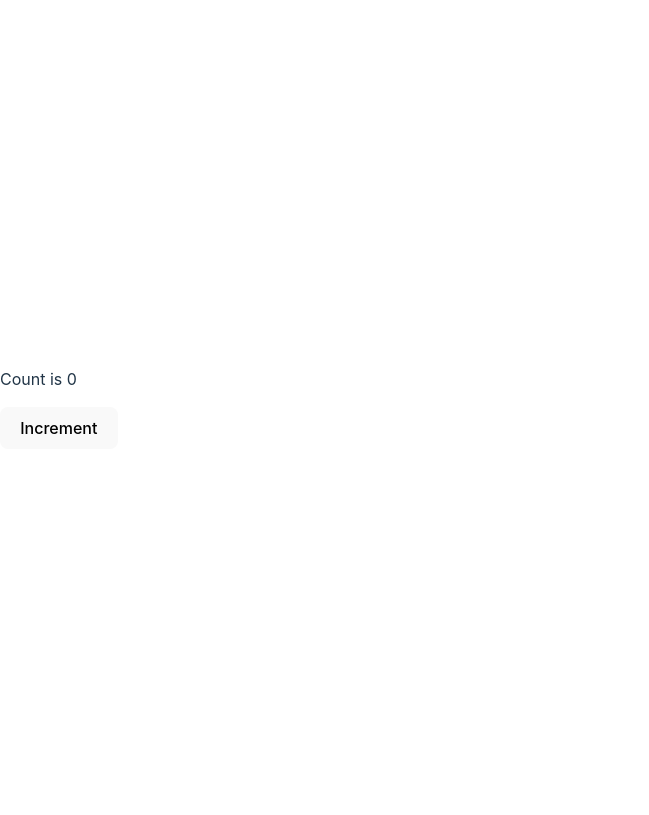
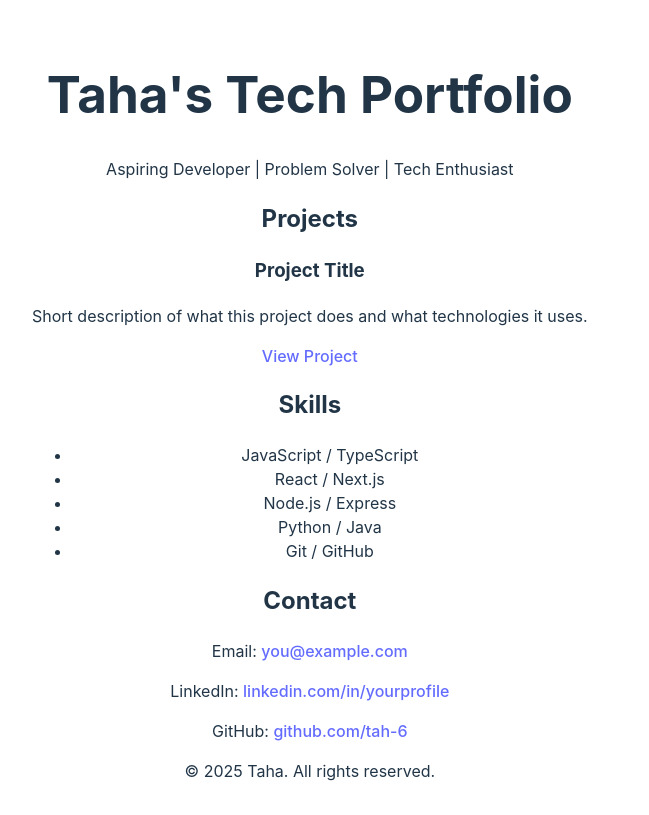
Before and after one commit to tah-6/taha_tech_portfolio, a React (Vite) app: page / in a window 1280 px wide. Shown: the whole page, without its empty margins (0-649 px from the left). Built offline with nearby package versions, Linux system fonts and the light colour scheme.

Commit message:
Update App.tsx

```diff
--- a/src/App.tsx
+++ b/src/App.tsx
@@ -1,12 +1,48 @@
-import { useState } from 'react'
+import './App.css'
 
 function App() {
-  const [count, setCount] = useState(0)
+  return (
+    <div className="min-h-screen bg-gray-100 text-gray-900">
+      <header className="p-6 bg-white shadow-md">
+        <h1 className="text-3xl font-bold">Taha's Tech Portfolio</h1>
+        <p className="text-sm">Aspiring Developer | Problem Solver | Tech Enthusiast</p>
+      </header>
 
-  return (
-    <div>
-      <p>Count is {count}</p>
-      <button onClick={() => setCount((c) => c + 1)}>Increment</button>
+      <main className="p-6">
+        <section className="mb-8">
+          <h2 className="text-2xl font-semibold mb-2">Projects</h2>
+          <div className="grid grid-cols-1 md:grid-cols-2 lg:grid-cols-3 gap-4">
+            <div className="p-4 bg-white rounded-2xl shadow">
+              <h3 className="text-xl font-bold">Project Title</h3>
+              <p className="text-sm">Short description of what this project does and what technologies it uses.</p>
+              <a href="#" className="text-blue-500 text-sm mt-2 inline-block">View Project</a>
+            </div>
+            {/* Add more project cards here */}
+          </div>
+        </section>
+
+        <section className="mb-8">
+          <h2 className="text-2xl font-semibold mb-2">Skills</h2>
+          <ul className="list-disc pl-6">
+            <li>JavaScript / TypeScript</li>
+            <li>React / Next.js</li>
+            <li>Node.js / Express</li>
+            <li>Python / Java</li>
+            <li>Git / GitHub</li>
+          </ul>
+        </section>
+
+        <section>
+          <h2 className="text-2xl font-semibold mb-2">Contact</h2>
+          <p>Email: <a href="mailto:you@example.com" className="text-blue-500">you@example.com</a></p>
+          <p>LinkedIn: <a href="https://linkedin.com/in/yourprofile" className="text-blue-500">linkedin.com/in/yourprofile</a></p>
+          <p>GitHub: <a href="https://github.com/tah-6" className="text-blue-500">github.com/tah-6</a></p>
+        </section>
+      </main>
+
+      <footer className="p-4 text-center text-sm text-gray-500">
+        &copy; {new Date().getFullYear()} Taha. All rights reserved.
+      </footer>
     </div>
   )
 }
```
